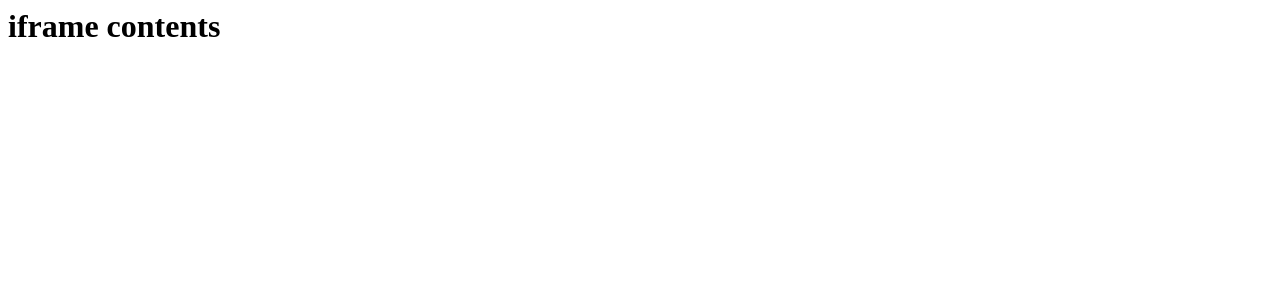
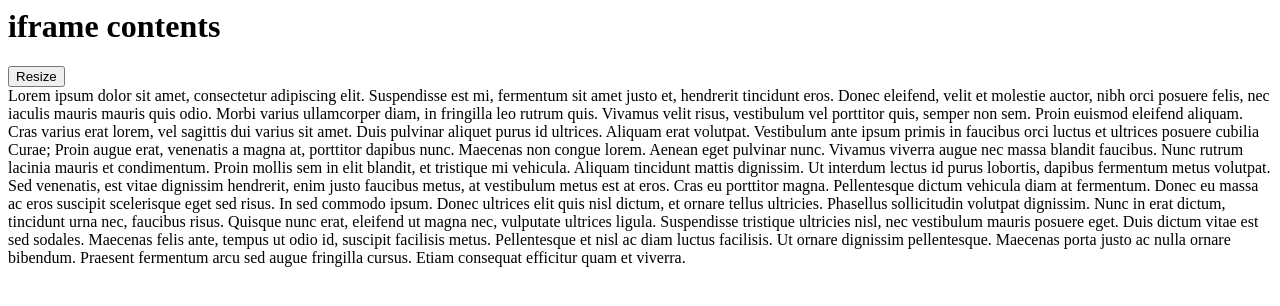
Before and after one commit to sanjusunny/sanjusunny.github.io, a plain HTML site: page sandbox.html in a window 1280 px wide. Drawn offline with Linux system fonts and the light colour scheme.

Commit message:
Update sandbox.html

```diff
--- a/sandbox.html
+++ b/sandbox.html
@@ -1,7 +1,21 @@
 <html>
 <head>
+  <script>
+    window.addEventListener("resize", function(){
+      document.querySelector('h2').textContent = document.body.scrollHeight;
+});
+  </script>
 </head>
 <body>
 <h1>iframe contents</h1>
+  <h2></h2>
+<button click="document.querySelector('#panel').style.display = 'block';">Resize</button>
+  <div id="panel">
+    Lorem ipsum dolor sit amet, consectetur adipiscing elit. Suspendisse est mi, fermentum sit amet justo et, hendrerit tincidunt eros. Donec eleifend, velit et molestie auctor, nibh orci posuere felis, nec iaculis mauris mauris quis odio. Morbi varius ullamcorper diam, in fringilla leo rutrum quis. Vivamus velit risus, vestibulum vel porttitor quis, semper non sem. Proin euismod eleifend aliquam. Cras varius erat lorem, vel sagittis dui varius sit amet. Duis pulvinar aliquet purus id ultrices. Aliquam erat volutpat. Vestibulum ante ipsum primis in faucibus orci luctus et ultrices posuere cubilia Curae;
+
+Proin augue erat, venenatis a magna at, porttitor dapibus nunc. Maecenas non congue lorem. Aenean eget pulvinar nunc. Vivamus viverra augue nec massa blandit faucibus. Nunc rutrum lacinia mauris et condimentum. Proin mollis sem in elit blandit, et tristique mi vehicula. Aliquam tincidunt mattis dignissim. Ut interdum lectus id purus lobortis, dapibus fermentum metus volutpat. Sed venenatis, est vitae dignissim hendrerit, enim justo faucibus metus, at vestibulum metus est at eros. Cras eu porttitor magna. Pellentesque dictum vehicula diam at fermentum. Donec eu massa ac eros suscipit scelerisque eget sed risus. In sed commodo ipsum. Donec ultrices elit quis nisl dictum, et ornare tellus ultricies.
+
+Phasellus sollicitudin volutpat dignissim. Nunc in erat dictum, tincidunt urna nec, faucibus risus. Quisque nunc erat, eleifend ut magna nec, vulputate ultrices ligula. Suspendisse tristique ultricies nisl, nec vestibulum mauris posuere eget. Duis dictum vitae est sed sodales. Maecenas felis ante, tempus ut odio id, suscipit facilisis metus. Pellentesque et nisl ac diam luctus facilisis. Ut ornare dignissim pellentesque. Maecenas porta justo ac nulla ornare bibendum. Praesent fermentum arcu sed augue fringilla cursus. Etiam consequat efficitur quam et viverra.
+  </div>
 <body>
 </html>
```
